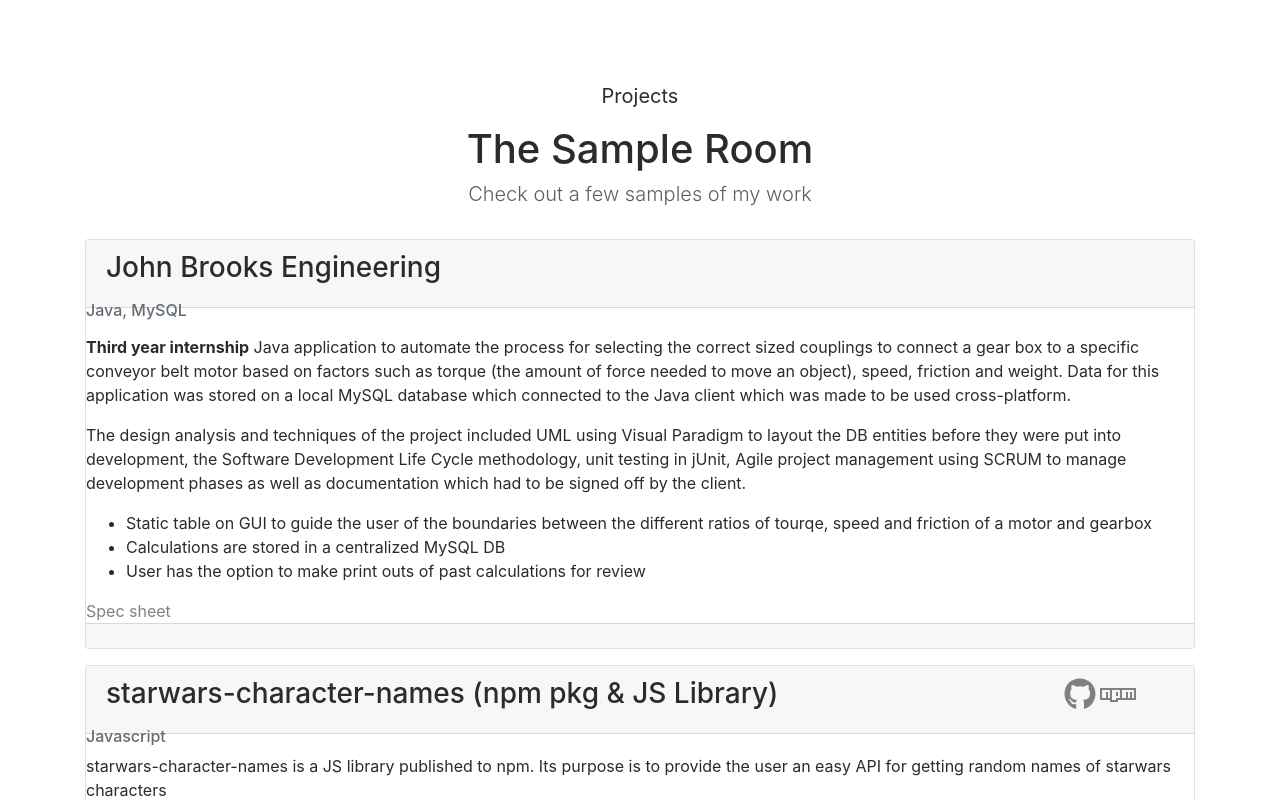
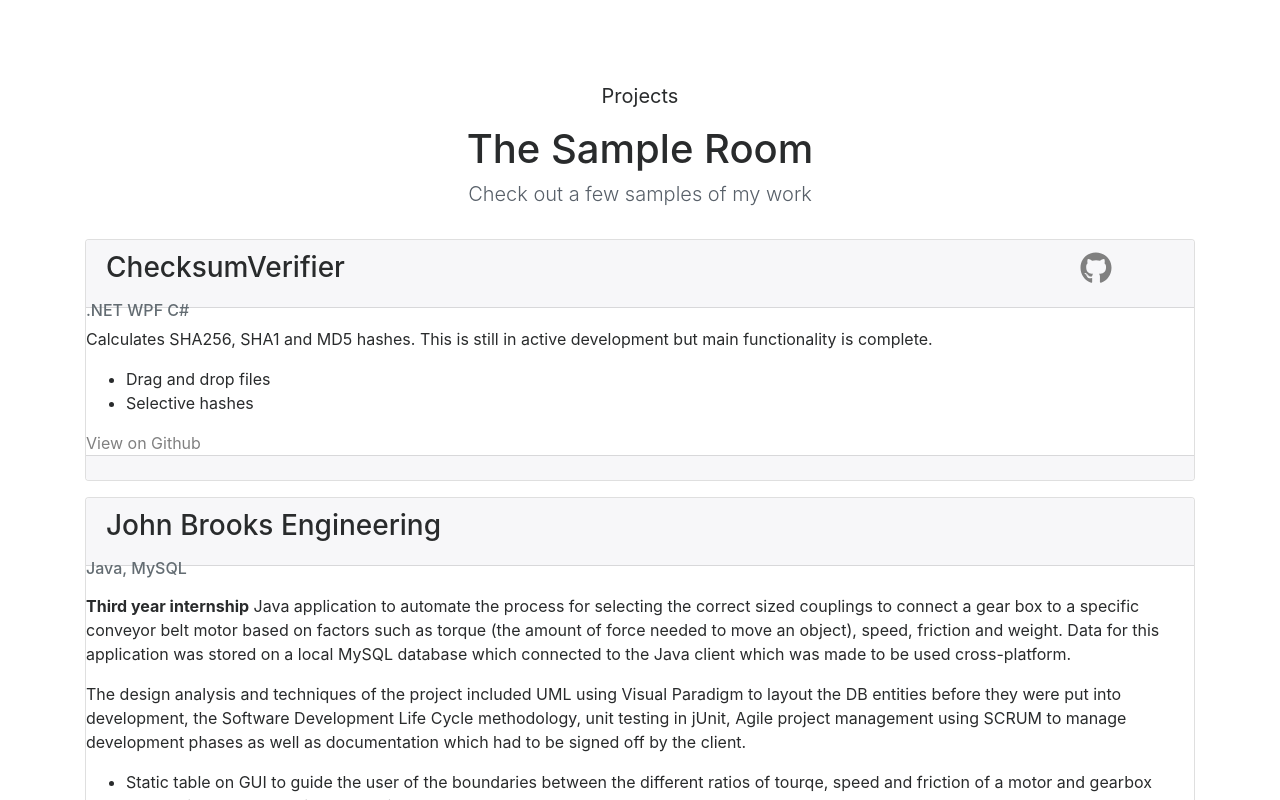
Before and after one commit to baileycarpenter/PersonalSite, an Angular app: page /projects in a window 1280 px wide. Shown: the top 800 px of the page. Built offline with nearby package versions, Linux system fonts and the light colour scheme.

Commit message:
add projects

```diff
--- a/src/app/projects/projects.component.html
+++ b/src/app/projects/projects.component.html
@@ -4,6 +4,40 @@
       <p class="p-lead mb-3">Projects</p>
       <h1>The Sample Room</h1>
       <p class="lead">Check out a few samples of my work</p>
+    </div>
+  </div>
+
+  <div class="row">
+    <div class="col">
+      <div class="card mb-3">
+        <div class="card-header">
+          <div class="row justify-content-between">
+            <div class="col-sm-12 col-md-10">
+              <div class="card-title">
+                <h3>ChecksumVerifier</h3>
+              </div>
+            </div>
+            <div class="col-sm-12 col-md-2 text-center">
+              <div class="card-header-fa-icons">
+                <a  class="pr-1" href="https://github.com/Blasphemien/ChecksumVerifier" target="_blank">
+                  <i class="fab fa-github fa-2x"></i>
+                </a>
+              </div>
+            </div>
+          </div>
+        </div>
+        <div class="card-body">
+          <h6 class="card-subtitle mb-2 text-muted">.NET WPF C#</h6>
+          <p class="card-text">Calculates SHA256, SHA1 and MD5 hashes. This is still in active development but main functionality is complete.</p>
+          <ul>
+            <li>Drag and drop files</li>
+            <li>Selective hashes</li>
+          </ul>
+          <p></p>
+          <a href="https://github.com/Blasphemien/ChecksumVerifier" target="_blank" class="card-link">View on Github</a>
+        </div>
+        <div class="card-footer text-muted"></div>
+      </div>
     </div>
   </div>
 
@@ -51,12 +85,12 @@
           <div class="row justify-content-between">
             <div class="col-sm-12 col-md-10">
               <div class="card-title">
-                <h3>starwars-character-names (npm pkg & JS Library)</h3>
+                <h3>StarWarsCharacterNames (npm pkg & JS Library)</h3>
               </div>
             </div>
             <div class="col-sm-12 col-md-2 text-center">
               <div class="card-header-fa-icons">
-                <a  class="pr-1" href="https://github.com/keilcarpenter/starwars-character-names" target="_blank">&nbsp;
+                <a  class="pr-1" href="https://github.com/Blasphemien/StarWarsCharacterNames" target="_blank">&nbsp;
                   <i class="fab fa-github fa-2x"></i>
                 </a>
                 <a href="https://www.npmjs.com/package/starwars-character-names" target="_blank">
@@ -106,7 +140,7 @@ var secondNamesByChar = starWarsNames.filter.byFirstCharOfSecondName(char);
            </code></pre>
           </div>
           <p></p>
-          <a class="card-link" href="https://github.com/keilcarpenter/starwars-character-names" target="_blank">Github</a>
+          <a class="card-link" href="https://github.com/Blasphemien/StarWarsCharacterNames" target="_blank">Github</a>
           <a class="card-link" href="https://www.npmjs.com/package/starwars-character-names" target="_blank">npm</a>
         </div>
         <div class="card-footer text-muted"></div>
@@ -126,7 +160,7 @@ var secondNamesByChar = starWarsNames.filter.byFirstCharOfSecondName(char);
             </div>
             <div class="col-sm-12 col-md-2 text-center">
               <div class="card-header-fa-icons">
-                <a  class="pr-1" href="https://github.com/keilcarpenter/messenger" target="_blank">
+                <a  class="pr-1" href="https://github.com/Blasphemien/Messenger" target="_blank">
                   <i class="fab fa-github fa-2x"></i>
                 </a>
               </div>
@@ -142,7 +176,7 @@ var secondNamesByChar = starWarsNames.filter.byFirstCharOfSecondName(char);
             <li>Lazy loading of component modules</li>
           </ul>
           <p></p>
-          <a class="card-link" href="https://github.com/keilcarpenter/messenger" target="_blank">Github</a>
+          <a class="card-link" href="https://github.com/Blasphemien/Messenger" target="_blank">Github</a>
         </div>
         <div class="card-footer text-muted"></div>
       </div>
@@ -161,7 +195,7 @@ var secondNamesByChar = starWarsNames.filter.byFirstCharOfSecondName(char);
             </div>
             <div class="col-sm-12 col-md-2 text-center">
               <div class="card-header-fa-icons">
-                <a  class="pr-1" href="https://github.com/keilcarpenter/recipe-book" target="_blank">
+                <a  class="pr-1" href="https://github.com/Blasphemien/RecipeBook" target="_blank">
                   <i class="fab fa-github fa-2x"></i>
                 </a>
               </div>
@@ -174,7 +208,7 @@ var secondNamesByChar = starWarsNames.filter.byFirstCharOfSecondName(char);
           <ul>
             <li>CRUD ops from client to Firebase DB</li>
           </ul>
-          <a href="https://github.com/keilcarpenter/recipe-book" target="_blank" class="card-link">View on Github</a>
+          <a href="https://github.com/Blasphemien/RecipeBook" target="_blank" class="card-link">View on Github</a>
         </div>
         <div class="card-footer text-muted"></div>
       </div>
@@ -193,7 +227,7 @@ var secondNamesByChar = starWarsNames.filter.byFirstCharOfSecondName(char);
             </div>
             <div class="col-sm-12 col-md-2 text-center">
               <div class="card-header-fa-icons">
-                <a  class="pr-1" href="https://github.com/keilcarpenter/tasky" target="_blank">
+                <a  class="pr-1" href="https://github.com/Blasphemien/Tasky" target="_blank">
                   <i class="fab fa-github fa-2x"></i>
                 </a>
               </div>
@@ -210,7 +244,7 @@ var secondNamesByChar = starWarsNames.filter.byFirstCharOfSecondName(char);
             <li>Activate/deactivate tasks</li>
           </ul>
           <p></p>
-          <a href="https://github.com/keilcarpenter/tasky" target="_blank" class="card-link">View on Github</a>
+          <a href="https://github.com/Blasphemien/Tasky" target="_blank" class="card-link">View on Github</a>
         </div>
         <div class="card-footer text-muted"></div>
       </div>
@@ -229,7 +263,7 @@ var secondNamesByChar = starWarsNames.filter.byFirstCharOfSecondName(char);
             </div>
             <div class="col-sm-12 col-md-2 text-center">
               <div class="card-header-fa-icons">
-                <a  class="pr-1" href="https://github.com/keilcarpenter/monopoly" target="_blank">
+                <a  class="pr-1" href="https://github.com/Blasphemien/Monopoly" target="_blank">
                   <i class="fab fa-github fa-2x"></i>
                 </a>
               </div>
@@ -243,7 +277,7 @@ var secondNamesByChar = starWarsNames.filter.byFirstCharOfSecondName(char);
             <li>Conduct unit tests on all classes in monopoly game using nUnit framework and produce average of 75% code coverage for overall codebase</li>
           </ul>
           <p></p>
-          <a href="https://github.com/keilcarpenter/monopoly" target="_blank" class="card-link">View on Github</a>
+          <a href="https://github.com/Blasphemien/Monopoly" target="_blank" class="card-link">View on Github</a>
         </div>
         <div class="card-footer text-muted"></div>
       </div>
@@ -262,7 +296,7 @@ var secondNamesByChar = starWarsNames.filter.byFirstCharOfSecondName(char);
             </div>
             <div class="col-sm-12 col-md-2 text-center">
               <div class="card-header-fa-icons">
-                <a  href="https://github.com/keilcarpenter/monopoly" target="_blank">
+                <a  href="https://github.com/Blasphemien/BattleShips" target="_blank">
                   <i class="fab fa-github fa-2x"></i>
                 </a>
               </div>
@@ -273,7 +307,7 @@ var secondNamesByChar = starWarsNames.filter.byFirstCharOfSecondName(char);
           <h6 class="card-subtitle mb-2 text-muted">C#</h6>
           <p class="card-text">.NET Windows Forms version of the game Battleships</p>
           <p></p>
-          <a href="https://github.com/keilcarpenter/battleships" target="_blank" class="card-link">View on Github</a>
+          <a href="https://github.com/Blasphemien/BattleShips" target="_blank" class="card-link">View on Github</a>
         </div>
         <div class="card-footer text-muted"></div>
       </div>
```
